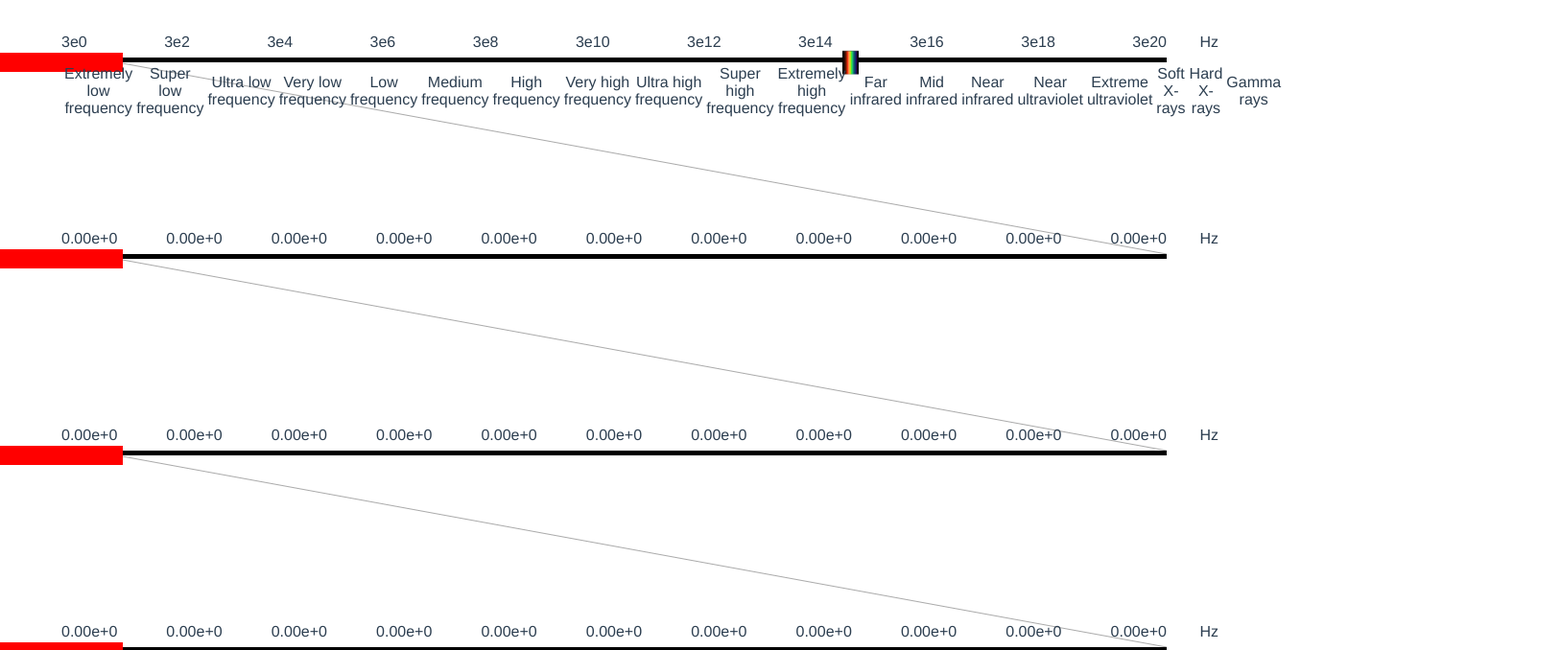
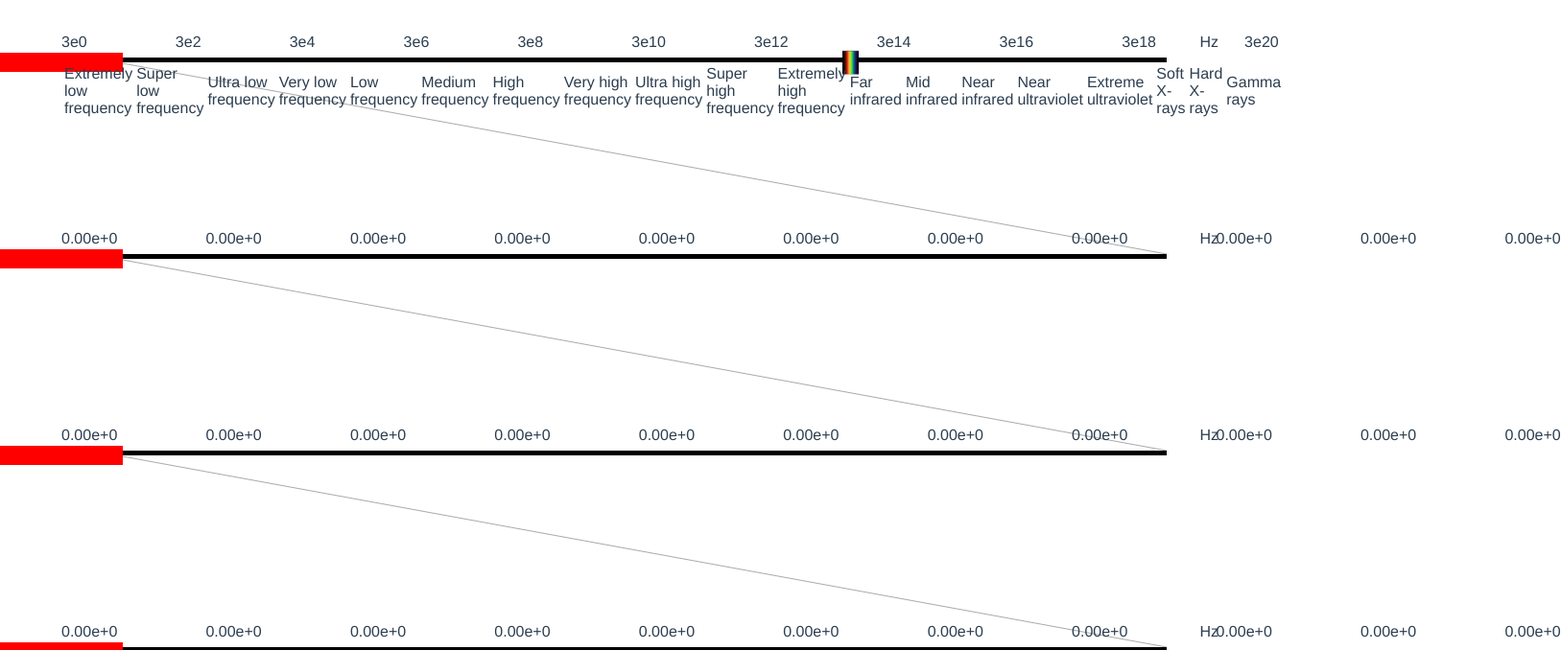
Before and after one commit to apclemens/em_spectrum_source, a Vue app: page / in a window 1280 px wide. Shown: the top 678 px of the page at 96% size, 1627 px wide, since content can reach past the window. Built offline with nearby package versions, Linux system fonts and the light colour scheme.

Commit message:
fix up top markings

```diff
--- a/src/App.vue
+++ b/src/App.vue
@@ -51,9 +51,6 @@ body {
 }
 #app {
   font-family: 'Avenir', Helvetica, Arial, sans-serif;
-  -webkit-font-smoothing: antialiased;
-  -moz-osx-font-smoothing: grayscale;
-  text-align: center;
   color: #2c3e50;
   margin-top: 60px;
 }
--- a/src/components/Bar.vue
+++ b/src/components/Bar.vue
@@ -5,7 +5,6 @@
         <Preview v-bind:leftPos="leftPos"/>
         <div class="between">
         <Guider
-             v-if="scale != '3'"
              v-bind:leftPos="leftPos"
         />
         <ClassList
@@ -13,7 +12,6 @@
          />
         </div>
         <Markings
-             v-if="scale != '3'"
              v-bind:centerPos="centerPositions[scale]"
              v-bind:centerFrequencyRange="centerFrequencyRanges[scale]"
              v-bind:markings="markings"
--- a/src/components/Markings.vue
+++ b/src/components/Markings.vue
@@ -2,12 +2,12 @@
     <div class="markings">
         <span class="label">Hz</span>
         <div v-if="scale == 0" class="hertz">
-            <div v-for="n in 11" class="mark" v-bind:key=n>
+            <div v-for="n in 11" class="mark" v-bind:key=n v-bind:style="{left: ((n-1)*8)+'%'}">
                 3e{{2*n-2}}
             </div>
         </div>
         <div v-else class="hertz">
-            <div v-for="(n, index) in markings" class="mark" v-bind:key=index>
+            <div v-for="(n, index) in markings" class="mark" v-bind:key=index v-bind:style="{left: ((index)*8)+'%'}">
                 {{n.toExponential(2)}}
             </div>
         </div>
@@ -43,10 +43,9 @@ export default {
 .hertz {
     width: 90%;
     margin: auto;
-    display: flex;
-    justify-content: space-between;
 }
 .mark {
     display: inline-block;
+    position: relative;
 }
 </style>
```
